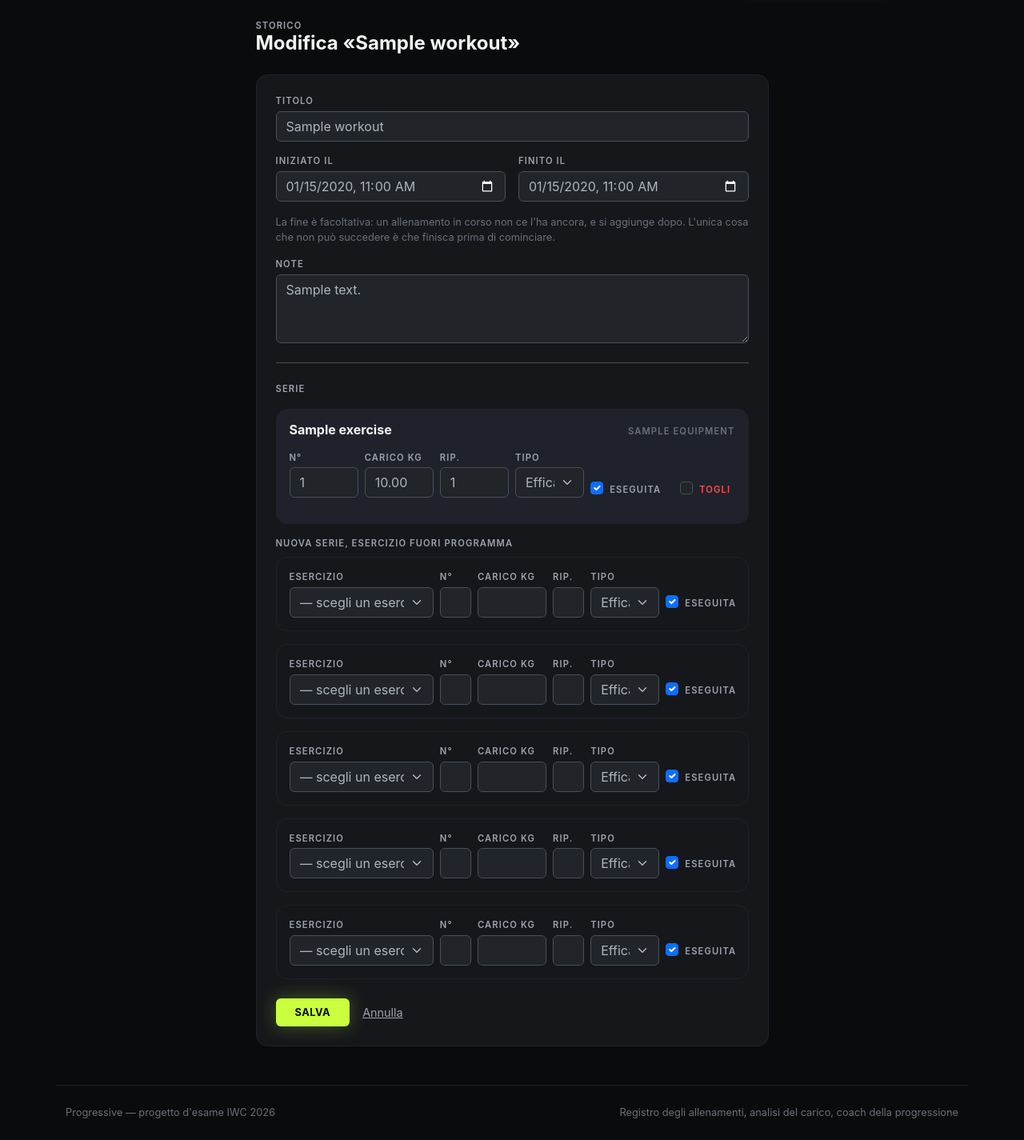
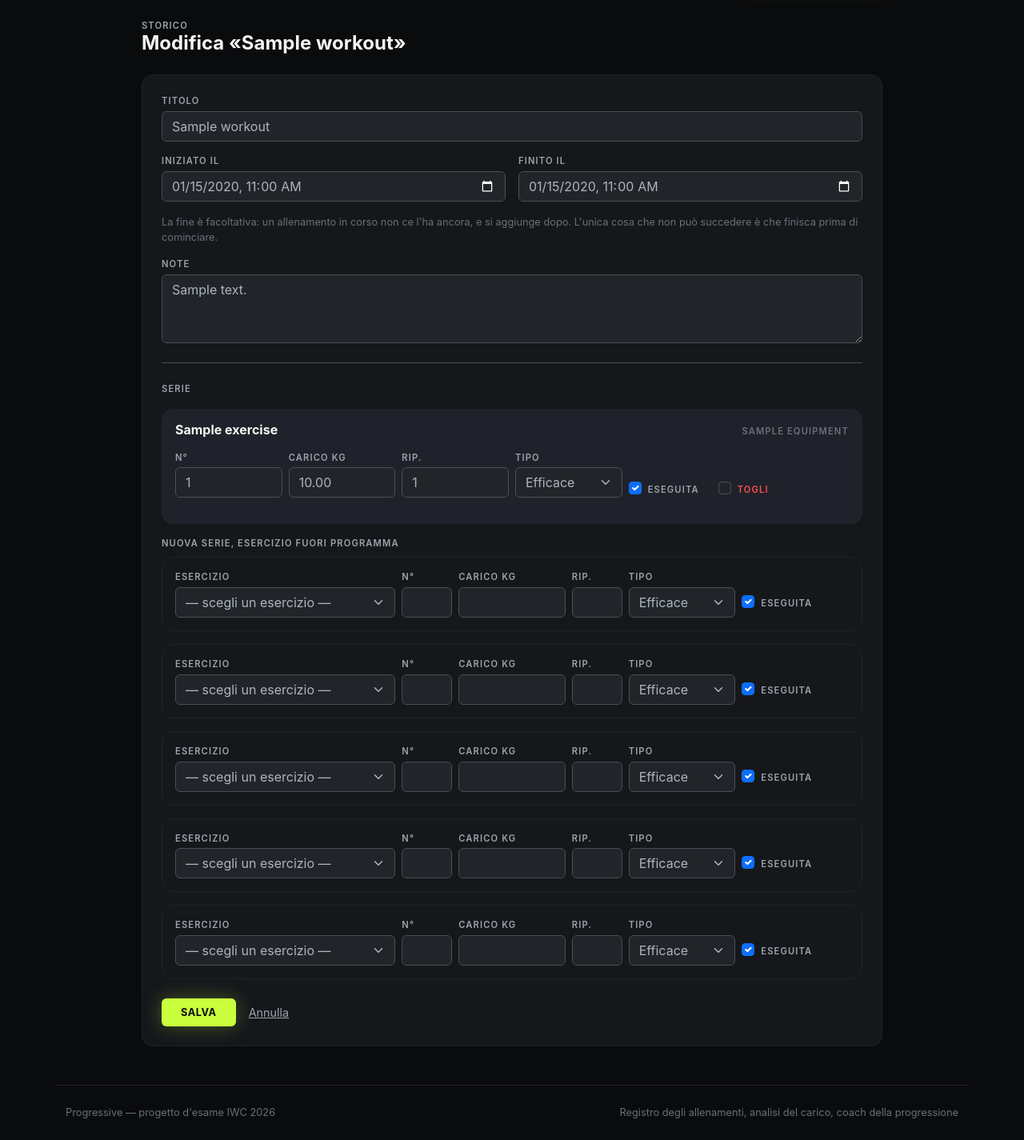
Before and after one commit to cavallinilorenzo/progressive-unimore-project, a Django app: page /allenamenti/1/modifica/ in a window 1280 px wide. Shown: the part 61-1486 px from the top of the page at 80% size. Run offline with Django 5.2, Linux system fonts and the light colour scheme; a user stored in the database is signed in; tables that the repository leaves empty hold one stand-in row (values such as "Sample post").

Commit message:
Modifica allenamento più larga, non più incastrata in col-lg-7
La sezione Serie stava dentro la stessa colonna stretta pensata per il form
di creazione — titolo, orari, note — dove il 58% del contenitore andava bene.
Con le card degli esercizi dentro, la stessa larghezza tornava a tagliare i
campi anche dopo averle messe a piena riga. La colonna si allarga a col-xl-10
solo quando c'è il formset delle serie; il form di creazione, senza quella
sezione, resta com'era.

Co-Authored-By: Claude Sonnet 5 <noreply@anthropic.com>

```diff
--- a/training/templates/training/workout_form.html
+++ b/training/templates/training/workout_form.html
@@ -27,7 +27,7 @@ card per esercizio, stesso ordine cronologico — coi valori dentro un
 {% block content %}
 
 <div class="row justify-content-center">
-  <div class="{% if not mostra_form and not form.instance.pk %}col-12 col-xl-10{% else %}col-12 col-lg-7{% endif %}">
+  <div class="{% if formset %}col-12 col-xl-10{% elif not mostra_form and not form.instance.pk %}col-12 col-xl-10{% else %}col-12 col-lg-7{% endif %}">
 
     <div class="mb-4">
       <div class="eyebrow">Storico</div>
```
